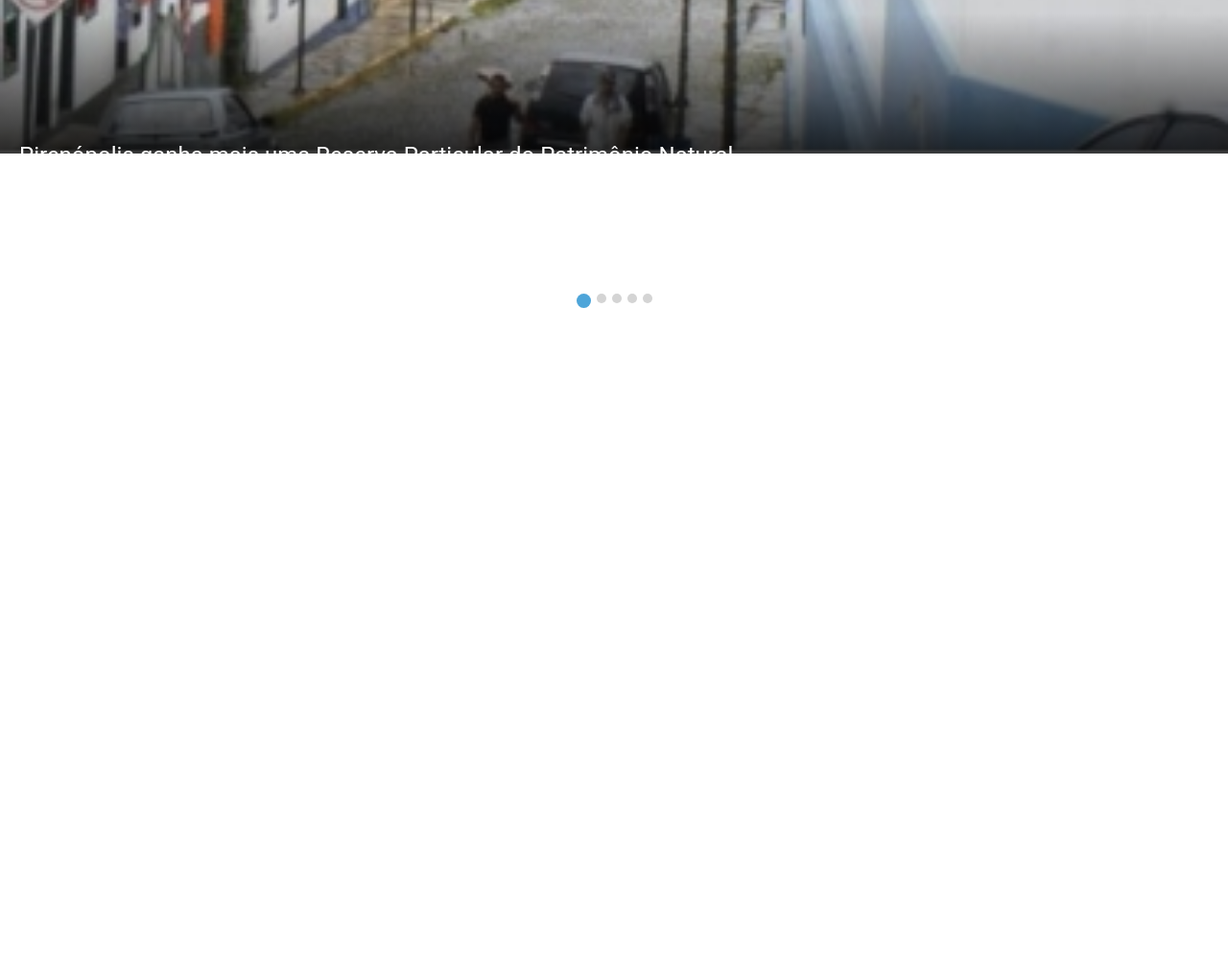
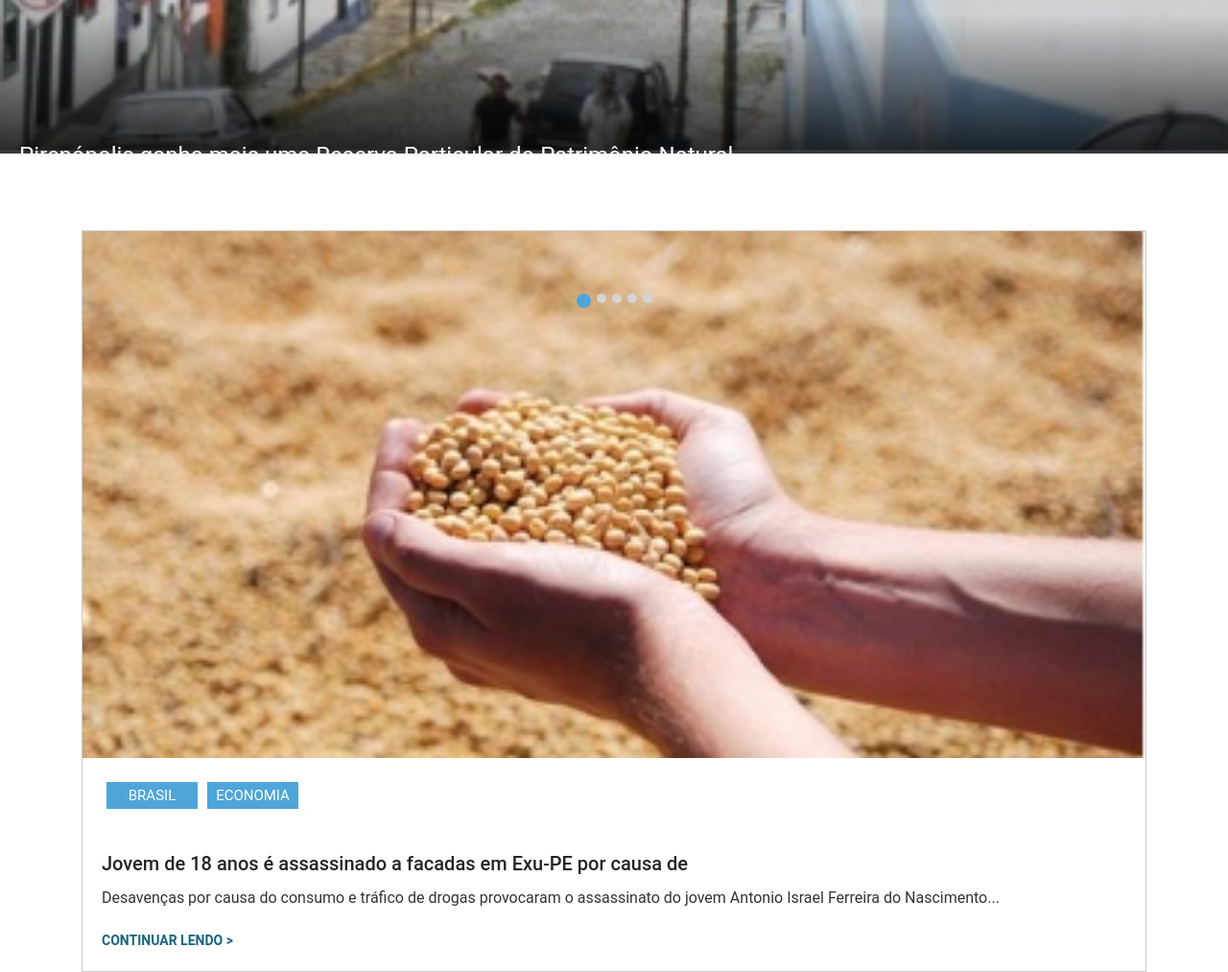
Before and after one commit to caraujo07/caraujo07.github.io, a PHP site: page / in a window 1280 px wide. Shown: the part 844-1857 px from the top of the page at 96% size. Before the commit the page ends 1165 px from the top, so only its background shows below. Run offline with PHP 8.4, Linux system fonts and the light colour scheme.

Commit message:
projeto blog

```diff
--- a/css/style.css
+++ b/css/style.css
@@ -210,6 +210,61 @@ body {
   font-weight: normal;
 }
 
+#main {
+  margin-top: 80px;
+}
+
+#main .card {
+  border: 1px solid #CCCCCC;
+  border-radius: 0;
+}
+
+#main .card .card-img-top {
+  border-radius: 0;
+}
+
+#main .card .card-title {
+  font-size: 20px;
+}
+
+#main .card p {
+  color: #333333;
+}
+
+#main .card .card-link {
+  font-size: 14px;
+  color: #19647E;
+  text-transform: uppercase;
+  font-weight: bold;
+}
+
+#main .card .bdg {
+  display: -webkit-box;
+  display: -ms-flexbox;
+  display: flex;
+}
+
+#main .card .bdg .badge {
+  display: -webkit-box;
+  display: -ms-flexbox;
+  display: flex;
+  background: #4EA5D9;
+  color: #FFF;
+  text-transform: uppercase;
+  font-weight: normal;
+  -webkit-box-pack: center;
+      -ms-flex-pack: center;
+          justify-content: center;
+  -webkit-box-align: center;
+      -ms-flex-align: center;
+          align-items: center;
+  width: 95px;
+  height: 28px;
+  font-size: 15px;
+  border-radius: 0px;
+  margin: 5px 5px;
+}
+
 @media (max-width: 385px) {
   .navbar-toggler span:first-child {
     display: none;
--- a/index.html
+++ b/index.html
@@ -116,8 +116,33 @@
         </div>
       </div>
     </div>
+  </header>
 
-  </header>
+  <main id="main" class="container">
+    <div class="row">
+      <div class="col-12">
+        <div class="card">
+          <img class="card-img-top"
+            src="assets/card1.jpg"
+            alt="Imagem de capa do card">
+
+          <div class="bdg card-body">
+            <span class="badge">Brasil</span>
+            <span class="badge">Economia</span>
+          </div>
+
+          <div class="card-body">
+            <h5 class="card-title">Jovem de 18 anos é assassinado a facadas em Exu-PE por causa de</h5>
+            <p class="card-text">Desavenças por causa do consumo e tráfico de drogas provocaram o assassinato do jovem Antonio
+              Israel Ferreira do Nascimento...</p>
+          </div>
+          <div class="card-body pt-0">
+            <a href="#" class="card-link">CONTINUAR LENDO > </a>
+          </div>
+        </div>
+      </div>
+    </div>
+  </main>
 
 
 
--- a/scss/style.scss
+++ b/scss/style.scss
@@ -168,8 +168,60 @@ body {
   }
 }
 
+#main {
+  margin-top: 80px;
+  .card{
+    border: 1px solid #CCCCCC;
+    border-radius: 0;
+    .card-img-top {
+      border-radius: 0;
+    }
+    .card-title {
+      font-size: 20px;
+    }
+    p {
+      color: #333333;
+    }
+    .card-link {
+      font-size: 14px;
+      color: $sec-color;
+      text-transform: uppercase;
+      font-weight: bold;
+    }
+    .bdg {
+      display: flex;
+      .badge {
+        display: flex;
+        background: $primary-color;
+        color: #FFF;
+        text-transform: uppercase;
+        font-weight: normal;
+        justify-content: center;
+        align-items: center;
+        width: 95px;
+        height: 28px;
+        font-size: 15px;
+        border-radius: 0px;
+        margin: 5px 5px;
+      }
+    }
+  }
+}
+
 @media (max-width: 385px) {
   .navbar-toggler span:first-child {
     display: none;
   }
 }
+
+// Small devices (landscape phones, 576px and up)
+@media (min-width: 576px) {  }
+
+// Medium devices (tablets, 768px and up)
+@media (min-width: 768px) {  }
+
+// Large devices (desktops, 992px and up)
+@media (min-width: 992px) {  }
+
+// Extra large devices (large desktops, 1200px and up)
+@media (min-width: 1200px) {  }
```
Also changed, not shown: assets/card1.jpg (added), 1 other file.
